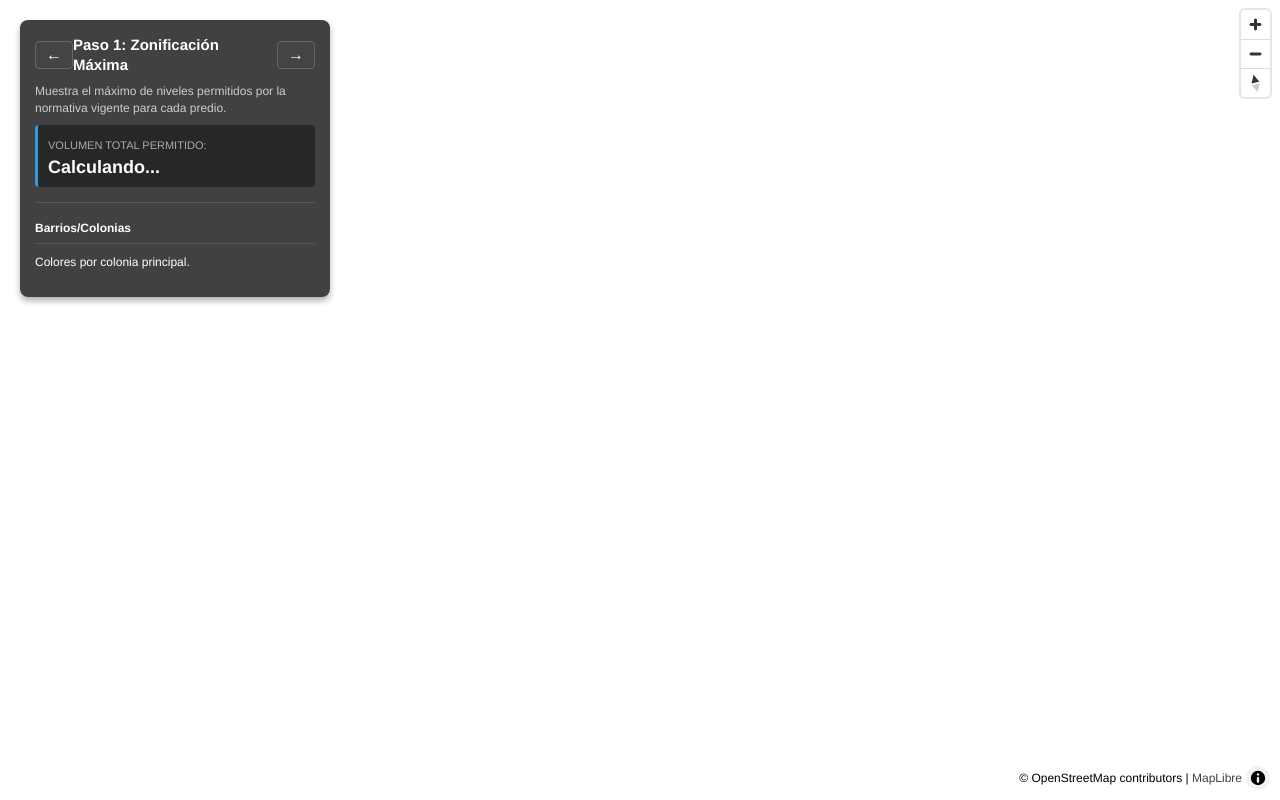
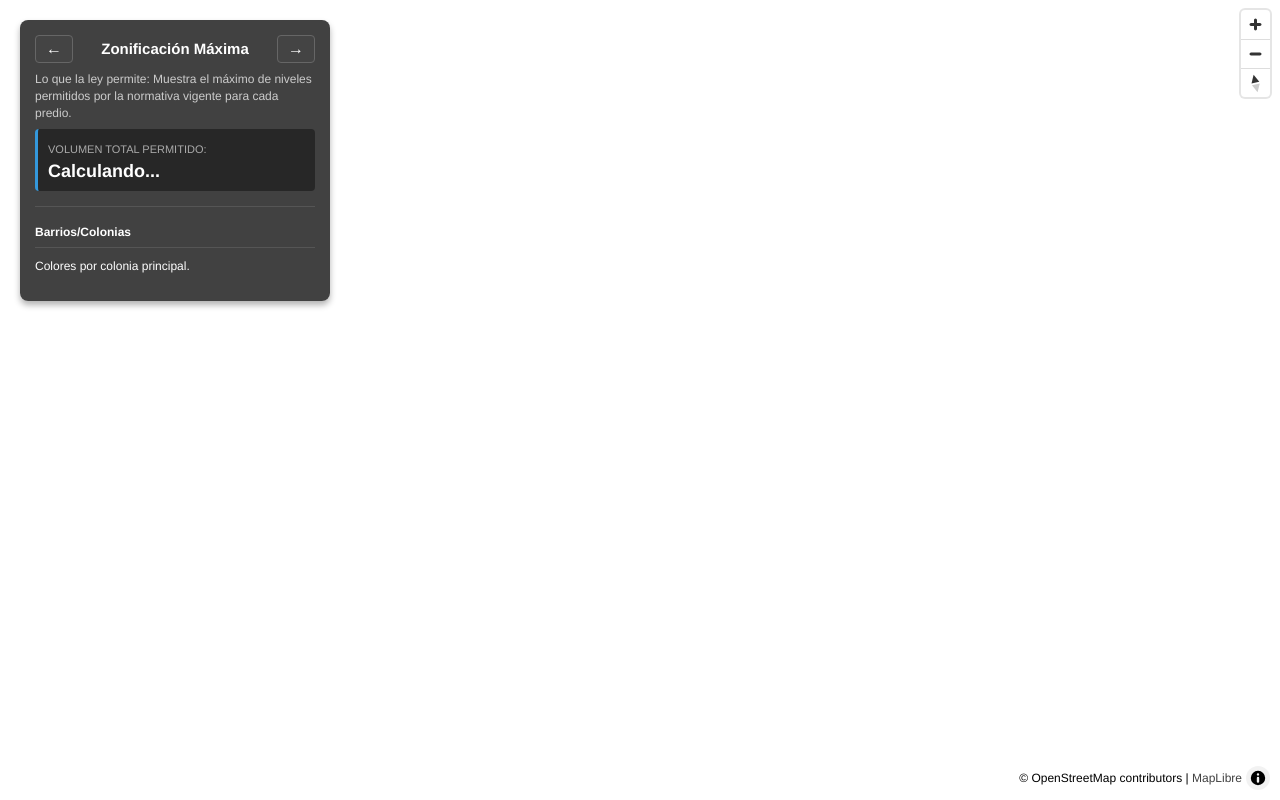
Before and after one commit to plablo09/plan-maestro-spotmet, a website: page frontend/index.html in a window 1280 px wide. Drawn offline with nearby package versions, Linux system fonts and the light colour scheme; no server answers.

Commit message:
feat(ui): implement narrative-driven steps and refine labels

```diff
--- a/frontend/index.html
+++ b/frontend/index.html
@@ -13,7 +13,7 @@
     <div class="controls" id="controls">
         <div class="control-header">
             <button id="prevStep" class="nav-btn">&larr;</button>
-            <div id="stepTitle" class="step-title">Paso 1: Zonificación Máxima</div>
+            <div id="stepTitle" class="step-title">Zonificación Máxima</div>
             <button id="nextStep" class="nav-btn">&rarr;</button>
         </div>
         <div id="stepDescription" class="step-description">Muestra el máximo de niveles permitidos por la normativa vigente para cada predio.</div>
--- a/frontend/map.js
+++ b/frontend/map.js
@@ -43,8 +43,8 @@ const map = new maplibregl.Map({
 const steps = [
     {
         id: 0,
-        title: 'Paso 1: Zonificación Máxima',
-        description: 'Muestra el máximo de niveles permitidos por la normativa vigente para cada predio.',
+        title: 'Zonificación Máxima',
+        description: 'Lo que la ley permite: Muestra el máximo de niveles permitidos por la normativa vigente para cada predio.',
         legendTitle: 'Barrios/Colonias',
         statsLabel: 'Volumen Total Permitido:',
         getStyle: () => ({
@@ -77,10 +77,10 @@ const steps = [
     },
     {
         id: 1,
-        title: 'Paso 2: Realidad Actual',
-        description: 'Niveles construidos actualmente, coloreados por su estatus de cumplimiento normativo.',
+        title: 'Realidad Registrada',
+        description: 'Lo que dice el Catastro: Niveles construidos según los registros oficiales, coloreados por su cumplimiento normativo.',
         legendTitle: 'Cumplimiento',
-        statsLabel: 'Volumen Total Construido:',
+        statsLabel: 'Volumen Total Registrado:',
         legendItems: [
             { label: 'Respeta la normatividad', color: '#2ecc71' },
             { label: 'Igual a la normatividad', color: '#f1c40f' },
@@ -116,10 +116,10 @@ const steps = [
     },
     {
         id: 2,
-        title: 'Paso 3: Potencial Disponible',
-        description: 'Niveles que aún pueden construirse. Rojo indica predios que ya superaron el límite permitido.',
+        title: 'Brecha de Cumplimiento',
+        description: 'El potencial disponible o excedido: Visualización de la diferencia entre la norma y el registro catastral.',
         legendTitle: 'Disponibilidad',
-        statsLabel: 'Volumen Total Disponible:',
+        statsLabel: 'Volumen de Potencial Disponible:',
         legendItems: [
             { label: 'Capacidad disponible', color: '#3498db' },
             { label: 'Excede normatividad (Sin extrusión)', color: '#e74c3c' }
```
Also changed, not shown: conductor/tracks/narrative_ui_20260218/plan.md (+1 -1 lines).
